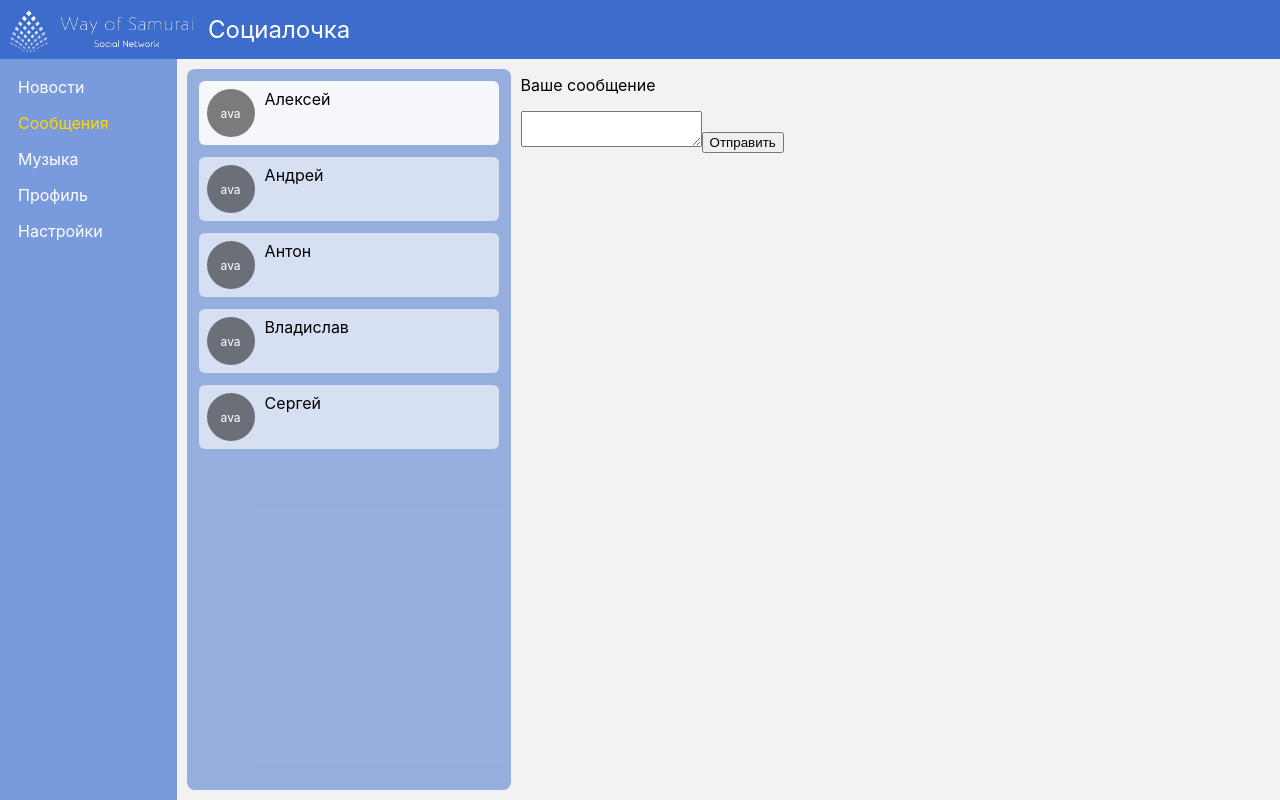
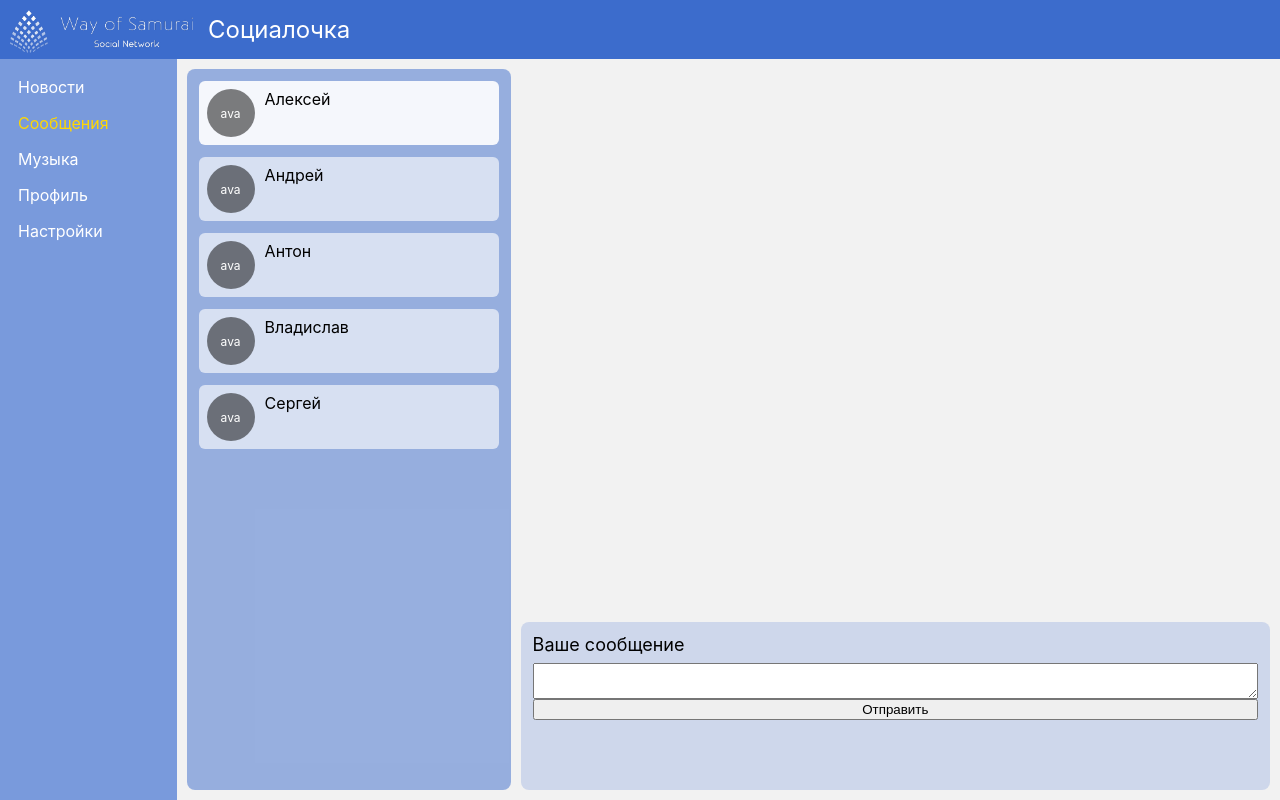
Before and after one commit to Treiol/way-of-samurai, a React (Create React App) app: page /dialogs/1 in a window 1280 px wide. Built offline with nearby package versions, Linux system fonts and the light colour scheme.

Commit message:
prepared message sending

```diff
--- a/src/components/Content/Dialogs/Dialogs.jsx
+++ b/src/components/Content/Dialogs/Dialogs.jsx
@@ -1,13 +1,24 @@
 import { useParams } from 'react-router-dom';
-import style   from './Dialogs.module.css';
-import Contact from './Contact/Contact';
-import { updateNewMessageTextActionCreator } from '../../../redux/state';
+import style        from './Dialogs.module.css';
+import Contact      from './Contact/Contact';
+import MessageChain from './MessageChain/MessageChain';
+import { sendMessageActionCreator, updateNewMessageTextActionCreator } from '../../../redux/state';
 
 const Dialogs = (props) => {
   // ---------------------------------------------------
   const messageTextChange = (value) => {
     if (!currentContactId) { return; }
     const action = updateNewMessageTextActionCreator(currentContactId, value);
+    props.onDispatch(action);
+  };
+  // ---------------------------------------------------
+  const sendMessageTextClick = () => {
+    if (!currentContactId) { return; }
+    if (messageText.trim() === '') {
+      alert('Текст сообщения не может быть пустым!');
+      return;
+    }
+    const action = sendMessageActionCreator(currentContactId, messageText);
     props.onDispatch(action);
   };
   // ---------------------------------------------------
@@ -23,19 +34,30 @@ const Dialogs = (props) => {
           onDispatch={props.onDispatch}
         />
   );
+  const messageChains = [];
+  if (props.data.dialogs[currentContactId]) {
+    for (let i = 0; i < props.data.dialogs[currentContactId].messages.length; i++) {
+      const message = props.data.dialogs[currentContactId].messages[i];
+      messageChains.push(
+        (message.isIncoming)
+          ? <MessageChain key={`messageChain${i + 1}`} items={message.chain} incoming />
+          : <MessageChain key={`messageChain${i + 1}`} items={message.chain} />
+      );
+    }
+  }
   const messageText = (props.data.dialogs[currentContactId])
     ? props.data.dialogs[currentContactId].newMessageText : '';
   return (
     <div className={`content ${style.content} ${style.dialogs}`}>
       <div className={style.contactList}>{contacts}</div>
-      <div className={`dialog`}>
-        <div className={`dialogMessages`}></div>
-        <div className={`messageForm`}>
-          <p>Ваше сообщение</p>
+      <div className={style.dialog}>
+        <div className={style.messageChains}>{messageChains}</div>
+        <div className={style.messageForm}>
+          <h1>Ваше сообщение</h1>
           <textarea value={messageText}
             onChange={(event) => { messageTextChange(event.target.value); }}
           />
-          <input type="button" value="Отправить" />
+          <input type="button" value="Отправить" onClick={sendMessageTextClick} />
         </div>
       </div>
     </div>
--- a/src/components/Content/Dialogs/Dialogs.module.css
+++ b/src/components/Content/Dialogs/Dialogs.module.css
@@ -10,3 +10,33 @@
   padding:        12px;
   width:          300px;
 }
+
+.content.dialogs > .dialog {
+  display:        inherit;
+  flex-direction: column;
+  margin:         10px 10px 10px 0;
+  width:          100%;
+}
+
+.content.dialogs > .dialog > .messageChains {
+  display:        inherit;
+  flex-direction: column;
+  height:         100%;
+}
+
+.content.dialogs > .dialog > .messageForm {
+  background:     #3C6CCC33;
+  border-radius:  8px;
+  display:        inherit;
+  flex-direction: column;
+  height:         144px;
+  max-height:     144px;
+  min-height:     144px;
+  padding:        12px;
+}
+
+.content.dialogs > .dialog > .messageForm > h1 {
+  font-size:   18px;
+  font-weight: 400;
+  margin:      0 0 8px 0;
+}
--- /dev/null
+++ b/src/components/Content/Dialogs/MessageChain/MessageChain.jsx
@@ -0,0 +1,9 @@
+//import style from './MessageChain.module.css';
+
+const MessageChain = (props) => {
+  return (
+    <div></div>
+  );
+};
+
+export default MessageChain;
--- a/src/components/Content/Profile/Profile.jsx
+++ b/src/components/Content/Profile/Profile.jsx
@@ -19,8 +19,7 @@ const Profile = (props) => {
   };
   // ---------------------------------------------------
   const posts = props.data.posts.map(
-    (post) =>
-      <Post key={`post${post.id}`} message={post.message} likesCount={post.likesCount} />
+    (post) => <Post key={`post${post.id}`} message={post.message} likesCount={post.likesCount} />
   );
   return (
     <div className={`content ${style.content} ${style.profile}`}>
--- a/src/components/Content/Profile/Profile.module.css
+++ b/src/components/Content/Profile/Profile.module.css
@@ -38,7 +38,7 @@
 }
 
 .content.profile > .userPosts > .postForm > h1 {
-  font-size:   20px;
+  font-size:   18px;
   font-weight: 400;
   margin:      0 0 8px 0;
 }
--- a/src/redux/state.js
+++ b/src/redux/state.js
@@ -1,7 +1,8 @@
 const ACTION_ADD_POST                = 0;
 const ACTION_INIT_DIALOG             = 1;
-const ACTION_UPDATE_NEW_MESSAGE_TEXT = 2;
-const ACTION_UPDATE_NEW_POST_TEXT    = 3;
+const ACTION_SEND_MESSAGE            = 2;
+const ACTION_UPDATE_NEW_MESSAGE_TEXT = 3;
+const ACTION_UPDATE_NEW_POST_TEXT    = 4;
 
 const store = {
   _state: {
@@ -42,6 +43,23 @@ const store = {
         };
         this._callSubscriber(this);
         break;
+      case ACTION_SEND_MESSAGE:
+        const messages = this._state.dialogsData.dialogs[action.contactId].messages;
+        const newChainNeeded = (
+          messages.length === 0 || messages[messages.length - 1].isIncoming
+        );
+        if (newChainNeeded) {
+          this._state.dialogsData.dialogs[action.contactId].messages.push({
+            chain: [action.newMessageText], isIncoming: false
+          });
+        } else {
+          this._state.dialogsData.dialogs[action.contactId].messages[messages.length - 1].chain.push(
+            action.newMessageText
+          );
+        }
+        this._state.dialogsData.dialogs[action.contactId].newMessageText = '';
+        this._callSubscriber(this);
+        break;
       case ACTION_UPDATE_NEW_MESSAGE_TEXT:
         const dialog = this._state.dialogsData.dialogs[action.contactId];
         if (!dialog) { break; }
@@ -72,6 +90,10 @@ export const initDialogActionCreator = (contactId) => ({
   type: ACTION_INIT_DIALOG, contactId
 });
 
+export const sendMessageActionCreator = (contactId, newMessageText) => ({
+  type: ACTION_SEND_MESSAGE, contactId, newMessageText
+});
+
 export const updateNewMessageTextActionCreator = (contactId, newMessageText) => ({
   type: ACTION_UPDATE_NEW_MESSAGE_TEXT, contactId, newMessageText
 });
```
Also changed, not shown: src/components/Content/Dialogs/MessageChain/MessageChain.module.css (added).
